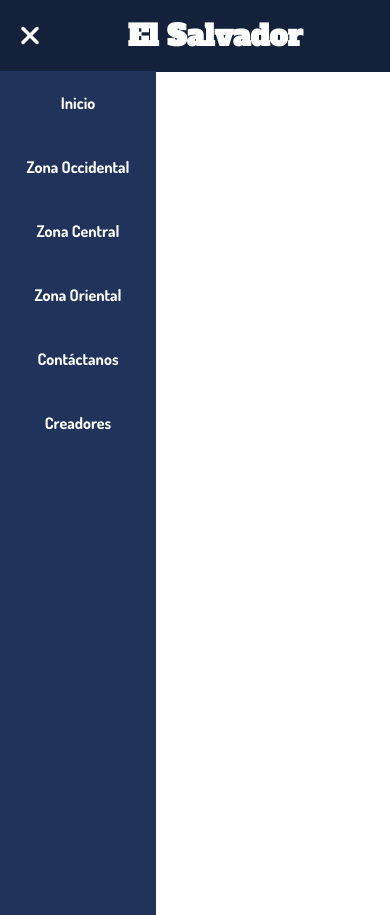
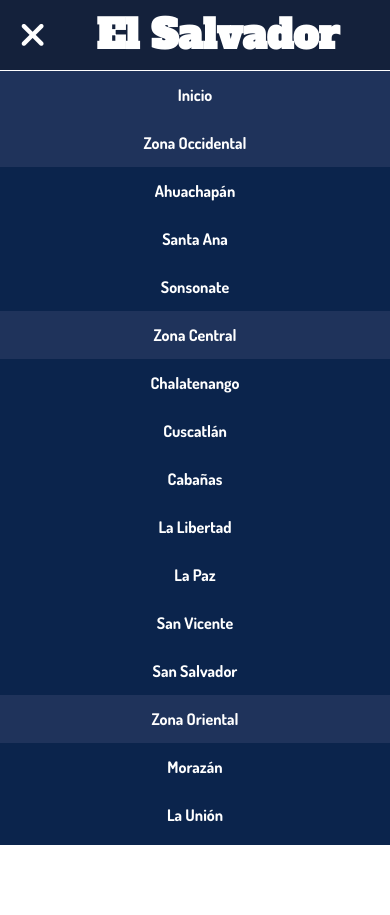
Before and after one commit to Alexis-K30/DAW_Avan, a plain HTML site: page Index.html in a window 390 px wide. After the commit the page ends 845 px from the top, so only its background shows below. Drawn offline with Linux system fonts and the light colour scheme.

Commit message:
Ajustes a menú lateral

```diff
--- a/Index.html
+++ b/Index.html
@@ -11,14 +11,14 @@
 
 <body>
     <header>
-        <nav>
+        <nav id="barraNav">
             <input type="checkbox" id="btnMenu" name="btnMenu">
             <label for="btnMenu" id="lblMenu">
                 <i class="fa-solid fa-bars"></i>
                 <i class="fa-solid fa-xmark"></i>
             </label>
             <h1>El Salvador</h1>
-            <ul class="menu">
+            <ul class="menu" id="barraMenu">
                 <li class="itemMenu">
                     <a href="#">Inicio</a>
                 </li>
@@ -57,7 +57,5 @@
         </nav>
     </header>
 </body>
-
-
-
+<script src="js/index.js"></script>
 </html>
--- a/css/index.css
+++ b/css/index.css
@@ -24,11 +24,12 @@ h1 {
     font-size: 5rem;
 }
 
-i{
+i {
     visibility: hidden;
 }
 
-#menuBarras, #btnMenu {
+#menuBarras,
+#btnMenu {
     display: none;
 }
 
@@ -102,16 +103,22 @@ i{
         display: block;
         position: absolute;
         top: 119px;
-        width: 30%;
-        height: 100%;
-        line-height: 5rem;
-        font-size: 1.3rem;
+        width: 50%;
+        overflow: auto;
+        line-height: 3rem;
+        font-size: 1.2rem;
         transition: transform 0.3s;
     }
 
     .itemMenu {
         display: block;
         width: 100%;
+    }
+
+    .segundo-nivel {
+        max-height: 30rem;
+        display: block;
+        position: static;
     }
 
     #lblMenu {
@@ -128,41 +135,40 @@ i{
     }
 
     i.fa-xmark {
-        font-size: 48px;
+        font-size: 47px;
     }
 
-    #btnMenu:checked + label i.fa-xmark {
+    #btnMenu:checked+label i.fa-xmark {
         display: none;
     }
 
-    #btnMenu:not(:checked) + label i.fa-bars {
+    #btnMenu:not(:checked)+label i.fa-bars {
         display: none;
     }
 
-    nav #btnMenu:checked ~ .menu {
-        max-width: 40%;
+    nav #btnMenu:checked~.menu {
         transform: translateX(-100%);
         transition: transform 0.3s;
     }
 }
 
-@media (max-width: 500px){
+@media (max-width: 500px) {
     i.fa-bars {
-        font-size: 20px;
+        font-size: 30px;
     }
 
     i.fa-xmark {
-        font-size: 28px;
+        font-size: 35px;
     }
 
-    h1{
-        font-size: 1.8rem;
+    h1 {
+        font-size: 2.5rem;
+        padding: 0.5rem;
     }
 
-    .menu{
+    .menu {
         top: 71px;
         font-size: 1rem;
-        width: 40%;
-        line-height: 4rem;
+        width: 100%;
     }
 }
--- a/js/index.js
+++ b/js/index.js
@@ -1,5 +1,15 @@
 window.onload = init;
 
+let menuVertical = document.getElementById("barraMenu");
+let barraNav = document.getElementById("barraNav");
+
 function init () {
+    ajustarMenu();
+    window.addEventListener("resize", ajustarMenu);
+}
 
+function ajustarMenu() {
+    if (window.innerWidth <= 1000) {
+        menuVertical.style.height = window.innerHeight - barraNav.offsetHeight + "px";
+    }
 }
```
